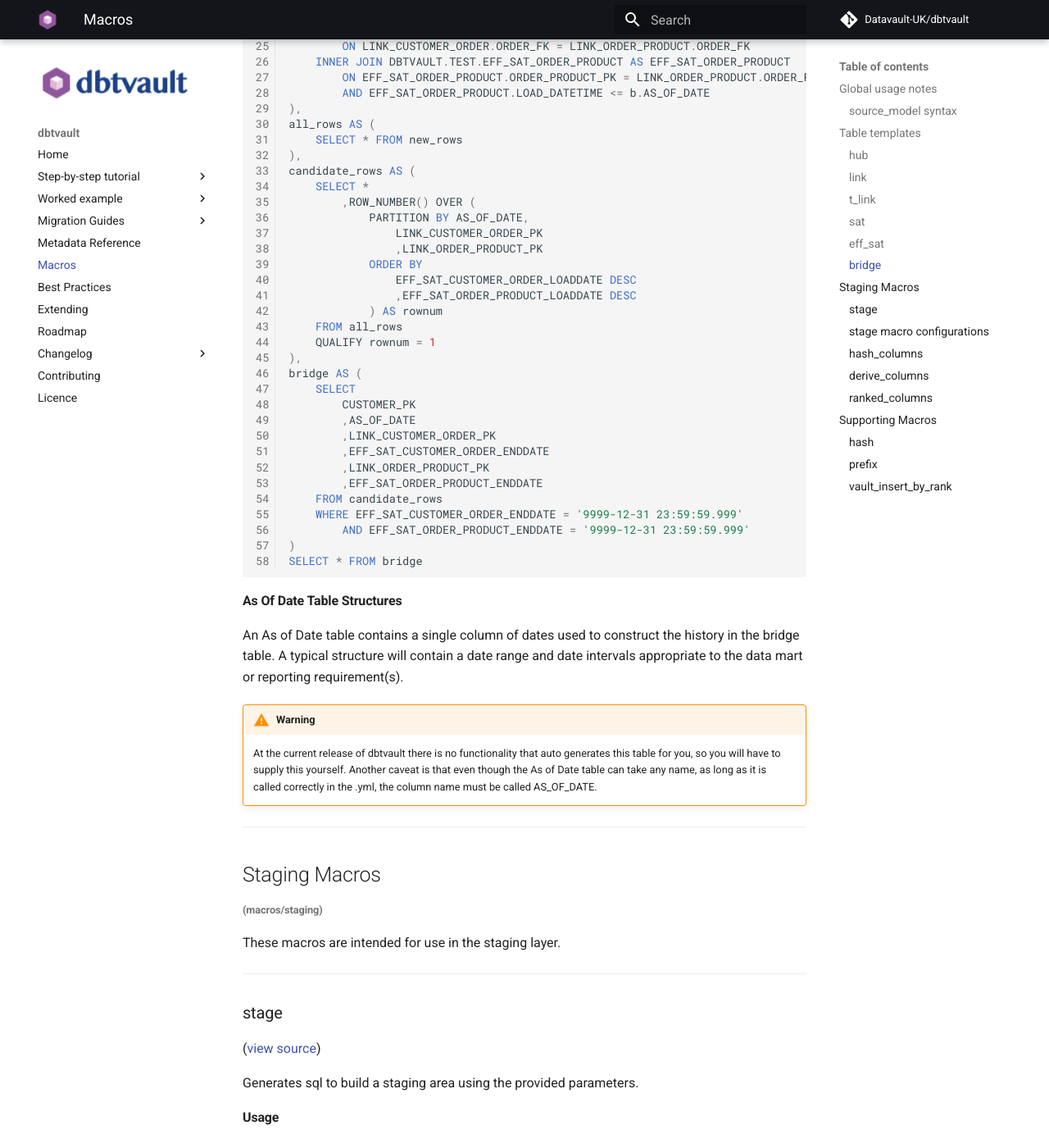
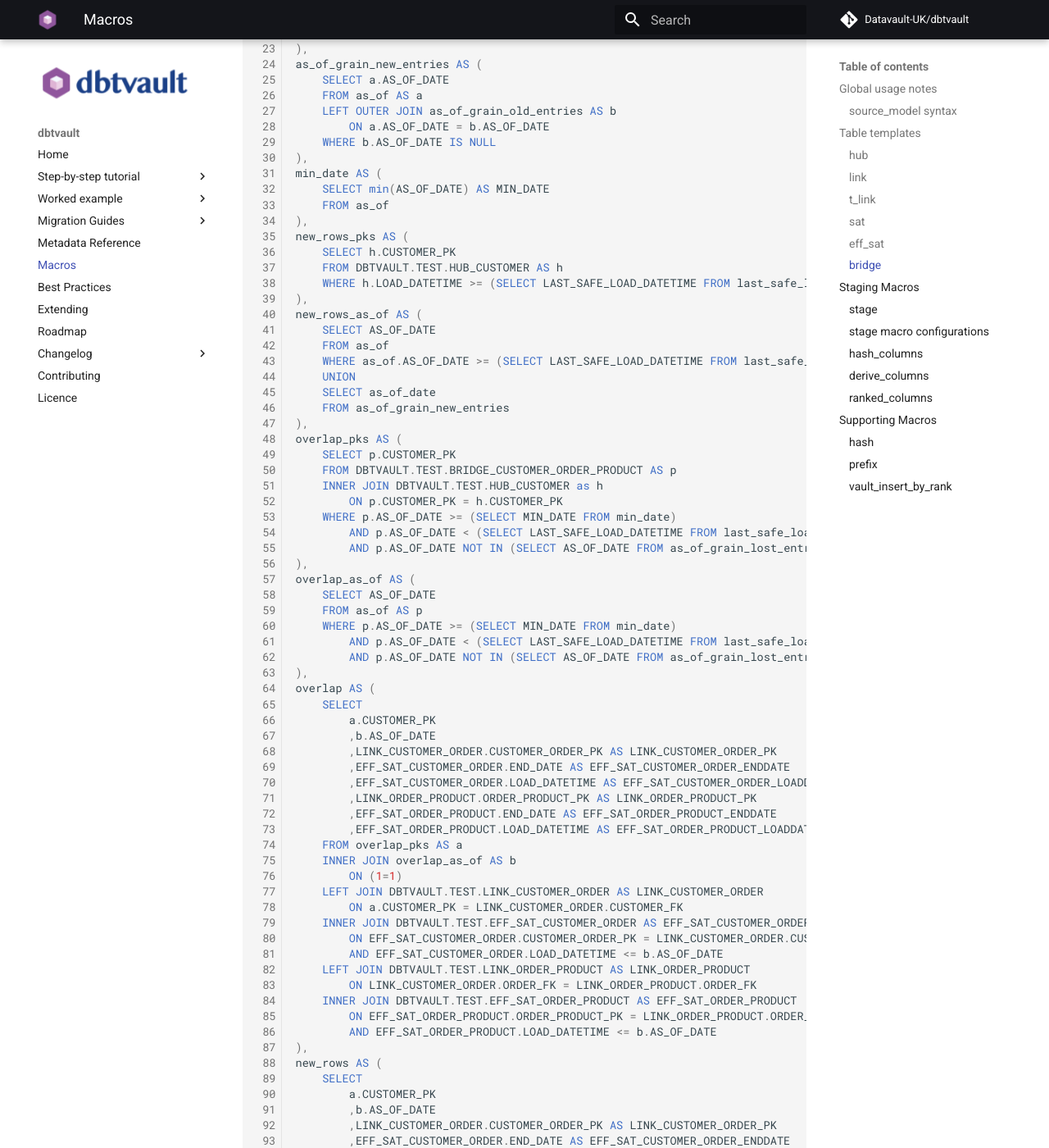
Before and after one commit to Datavault-UK/automate-dv-docs, an MkDocs documentation site: the page built from docs/macros.md, in a window 1280 px wide and 1400 px high, scrolled down 9706 px. Shown: the whole window at 82% size. Built offline with MkDocs 1.6.1 and Material for MkDocs 9.7.7, drawn with Linux system fonts in a browser that asks for light colours; comment, search, counter and statistics services are not loaded; some of the changed text lies outside the part shown.

Commit message:
WIP: Bridge table documentation

````diff
--- a/docs/macros.md
+++ b/docs/macros.md
@@ -812,6 +812,8 @@
 Generates SQL to build a simple bridge table, starting from a hub and 'walking' through one or more associated links,
 using the provided parameters.
 
+For the current version effectivity satellite auto end dating must be enabled.
+
 #### Usage
 
 ``` jinja
@@ -844,6 +846,88 @@
      SELECT a.AS_OF_DATE
      FROM DBTVAULT.TEST.AS_OF_DATE AS a
      WHERE a.AS_OF_DATE <= CURRENT_DATE()
+),
+last_safe_load_datetime AS (
+    SELECT min(LOAD_DATETIME) AS LAST_SAFE_LOAD_DATETIME
+    FROM (SELECT MIN(LOAD_DATETIME) AS LOAD_DATETIME FROM DBTVAULT.TEST.STG_CUSTOMER_ORDER
+                UNION ALL
+          SELECT MIN(LOAD_DATETIME) AS LOAD_DATETIME FROM DBTVAULT.TEST.STG_ORDER_PRODUCT
+         )
+),
+as_of_grain_old_entries AS (
+    SELECT DISTINCT AS_OF_DATE
+    FROM DBTVAULT.TEST.BRIDGE_CUSTOMER_ORDER_PRODUCT
+),
+as_of_grain_lost_entries AS (
+    SELECT a.AS_OF_DATE
+    FROM as_of_grain_old_entries AS a
+    LEFT OUTER JOIN as_of AS b
+        ON a.AS_OF_DATE = b.AS_OF_DATE
+    WHERE b.AS_OF_DATE IS NULL
+),
+as_of_grain_new_entries AS (
+    SELECT a.AS_OF_DATE
+    FROM as_of AS a
+    LEFT OUTER JOIN as_of_grain_old_entries AS b
+        ON a.AS_OF_DATE = b.AS_OF_DATE
+    WHERE b.AS_OF_DATE IS NULL
+),
+min_date AS (
+    SELECT min(AS_OF_DATE) AS MIN_DATE
+    FROM as_of
+),
+new_rows_pks AS (
+    SELECT h.CUSTOMER_PK
+    FROM DBTVAULT.TEST.HUB_CUSTOMER AS h
+    WHERE h.LOAD_DATETIME >= (SELECT LAST_SAFE_LOAD_DATETIME FROM last_safe_load_datetime)
+),
+new_rows_as_of AS (
+    SELECT AS_OF_DATE
+    FROM as_of
+    WHERE as_of.AS_OF_DATE >= (SELECT LAST_SAFE_LOAD_DATETIME FROM last_safe_load_datetime)
+    UNION
+    SELECT as_of_date
+    FROM as_of_grain_new_entries
+),
+overlap_pks AS (
+    SELECT p.CUSTOMER_PK
+    FROM DBTVAULT.TEST.BRIDGE_CUSTOMER_ORDER_PRODUCT AS p
+    INNER JOIN DBTVAULT.TEST.HUB_CUSTOMER as h
+        ON p.CUSTOMER_PK = h.CUSTOMER_PK
+    WHERE p.AS_OF_DATE >= (SELECT MIN_DATE FROM min_date)
+        AND p.AS_OF_DATE < (SELECT LAST_SAFE_LOAD_DATETIME FROM last_safe_load_datetime)
+        AND p.AS_OF_DATE NOT IN (SELECT AS_OF_DATE FROM as_of_grain_lost_entries)
+),
+overlap_as_of AS (
+    SELECT AS_OF_DATE
+    FROM as_of AS p
+    WHERE p.AS_OF_DATE >= (SELECT MIN_DATE FROM min_date)
+        AND p.AS_OF_DATE < (SELECT LAST_SAFE_LOAD_DATETIME FROM last_safe_load_datetime)
+        AND p.AS_OF_DATE NOT IN (SELECT AS_OF_DATE FROM as_of_grain_lost_entries)
+),
+overlap AS (
+    SELECT
+        a.CUSTOMER_PK
+        ,b.AS_OF_DATE
+        ,LINK_CUSTOMER_ORDER.CUSTOMER_ORDER_PK AS LINK_CUSTOMER_ORDER_PK
+        ,EFF_SAT_CUSTOMER_ORDER.END_DATE AS EFF_SAT_CUSTOMER_ORDER_ENDDATE
+        ,EFF_SAT_CUSTOMER_ORDER.LOAD_DATETIME AS EFF_SAT_CUSTOMER_ORDER_LOADDATE
+        ,LINK_ORDER_PRODUCT.ORDER_PRODUCT_PK AS LINK_ORDER_PRODUCT_PK
+        ,EFF_SAT_ORDER_PRODUCT.END_DATE AS EFF_SAT_ORDER_PRODUCT_ENDDATE
+        ,EFF_SAT_ORDER_PRODUCT.LOAD_DATETIME AS EFF_SAT_ORDER_PRODUCT_LOADDATE
+    FROM overlap_pks AS a
+    INNER JOIN overlap_as_of AS b
+        ON (1=1)
+    LEFT JOIN DBTVAULT.TEST.LINK_CUSTOMER_ORDER AS LINK_CUSTOMER_ORDER
+        ON a.CUSTOMER_PK = LINK_CUSTOMER_ORDER.CUSTOMER_FK
+    INNER JOIN DBTVAULT.TEST.EFF_SAT_CUSTOMER_ORDER AS EFF_SAT_CUSTOMER_ORDER
+        ON EFF_SAT_CUSTOMER_ORDER.CUSTOMER_ORDER_PK = LINK_CUSTOMER_ORDER.CUSTOMER_ORDER_PK
+        AND EFF_SAT_CUSTOMER_ORDER.LOAD_DATETIME <= b.AS_OF_DATE
+    LEFT JOIN DBTVAULT.TEST.LINK_ORDER_PRODUCT AS LINK_ORDER_PRODUCT
+        ON LINK_CUSTOMER_ORDER.ORDER_FK = LINK_ORDER_PRODUCT.ORDER_FK
+    INNER JOIN DBTVAULT.TEST.EFF_SAT_ORDER_PRODUCT AS EFF_SAT_ORDER_PRODUCT
+        ON EFF_SAT_ORDER_PRODUCT.ORDER_PRODUCT_PK = LINK_ORDER_PRODUCT.ORDER_PRODUCT_PK
+        AND EFF_SAT_ORDER_PRODUCT.LOAD_DATETIME <= b.AS_OF_DATE
 ),
 new_rows AS (
     SELECT
@@ -856,7 +940,7 @@
         ,EFF_SAT_ORDER_PRODUCT.END_DATE AS EFF_SAT_ORDER_PRODUCT_ENDDATE
         ,EFF_SAT_ORDER_PRODUCT.LOAD_DATETIME AS EFF_SAT_ORDER_PRODUCT_LOADDATE
     FROM DBTVAULT.TEST.HUB_CUSTOMER AS a
-    INNER JOIN AS_OF AS b
+    INNER JOIN NEW_ROWS_AS_OF AS b
         ON (1=1)
     LEFT JOIN DBTVAULT.TEST.LINK_CUSTOMER_ORDER AS LINK_CUSTOMER_ORDER
         ON a.CUSTOMER_PK = LINK_CUSTOMER_ORDER.CUSTOMER_FK
@@ -871,6 +955,8 @@
 ),
 all_rows AS (
     SELECT * FROM new_rows
+    UNION ALL
+    SELECT * FROM overlap
 ),
 candidate_rows AS (
     SELECT *
````
